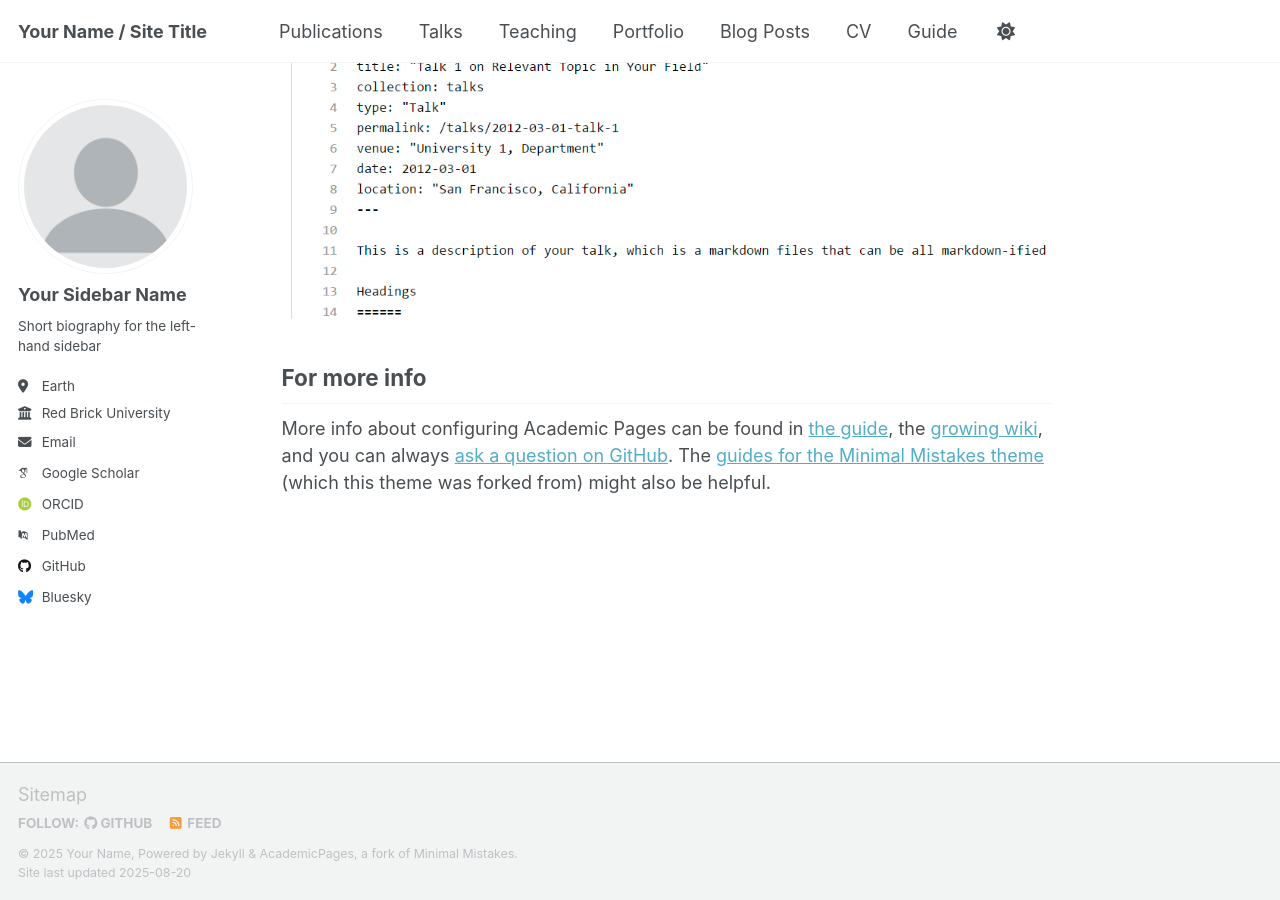
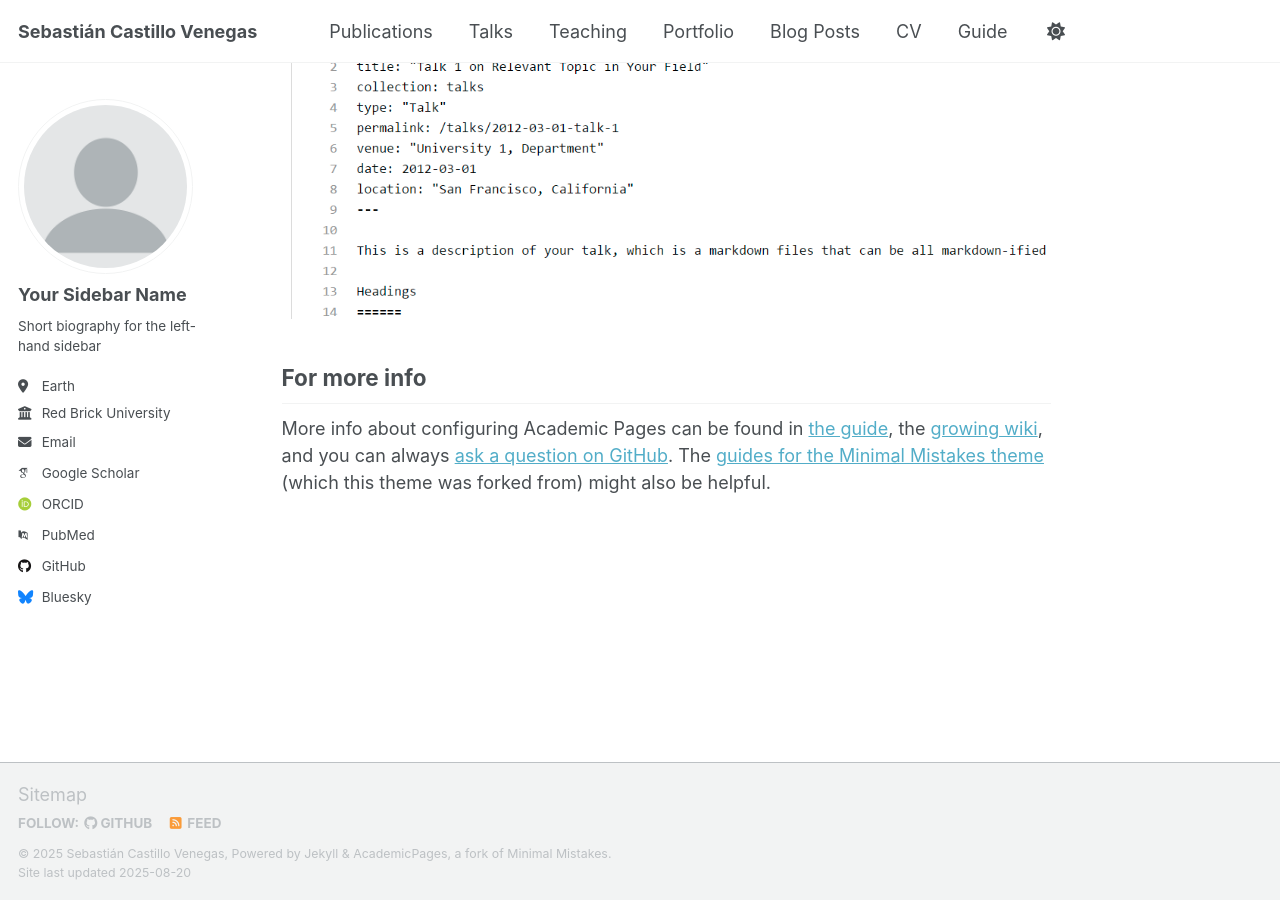
Before and after one commit to castihub/website, a Jekyll site: the page built from _pages/about.md, in a window 1280 px wide and 900 px high, scrolled down 2880 px. Built offline with Jekyll 4.4.1, drawn with Linux system fonts in a browser that asks for light colours; some web fonts are replaced; a script that is not in the unit is left out.

Commit message:
Update _config.yml

```diff
--- a/_config.yml
+++ b/_config.yml
@@ -9,13 +9,13 @@
 # Basic Site Settings
 locale                   : "en-US"
 site_theme               : "default" # Currently available options are "default", "air"
-title                    : "Your Name / Site Title"
+title                    : "Sebastián Castillo Venegas"
 title_separator          : "-"
-name                     : &name "Your Name"
-description              : &description "personal description"
-url                      : https://academicpages.github.io # the base hostname & protocol for your site e.g. "https://[your GitHub username].github.io" or if you already have some other page hosted on Github then use "https://[your GitHub username].github.io/[Your Repo Name]"
-baseurl                  : "" # the subpath of your site, e.g. "/blog"
-repository               : "academicpages/academicpages.github.io"
+name                     : &name "Sebastián Castillo Venegas"
+description              : &description "Ingeniero en Diseño de Productos"
+url                      : https://castihub.github.io # the base hostname & protocol for your site e.g. "https://[your GitHub username].github.io" or if you already have some other page hosted on Github then use "https://[your GitHub username].github.io/[Your Repo Name]"
+baseurl                  : "/website" # the subpath of your site, e.g. "/blog"
+repository               : "castihub/academicpages.github.io"
 
 # Site Author - The following control what appear as part of the author content on the side bar.
 #               If a field is blank the icon and link will not appear, otherwise it will be shown.
```
